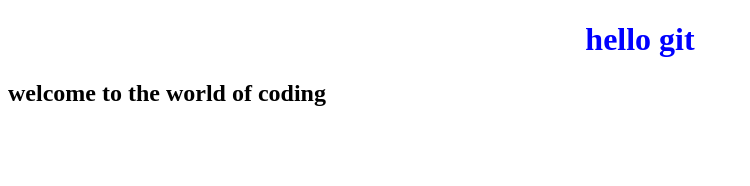
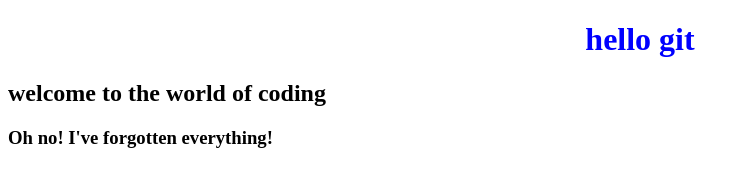
Before and after one commit to SoSmeffy/practise-code, a plain HTML site: page index.html in a window 1280 px wide. Shown: the whole page, without its empty margins (0-750 px from the left). Drawn offline with Linux system fonts and the light colour scheme.

Commit message:
added h3

```diff
--- a/index.html
+++ b/index.html
@@ -10,6 +10,7 @@
   <body>
     <h1>hello git</h1>
     <h2>welcome to the world of coding</h2>
+    <h3>Oh no! I've forgotten everything!</h3>
     <script src="script.js"></script>
   </body>
 </html>
```
